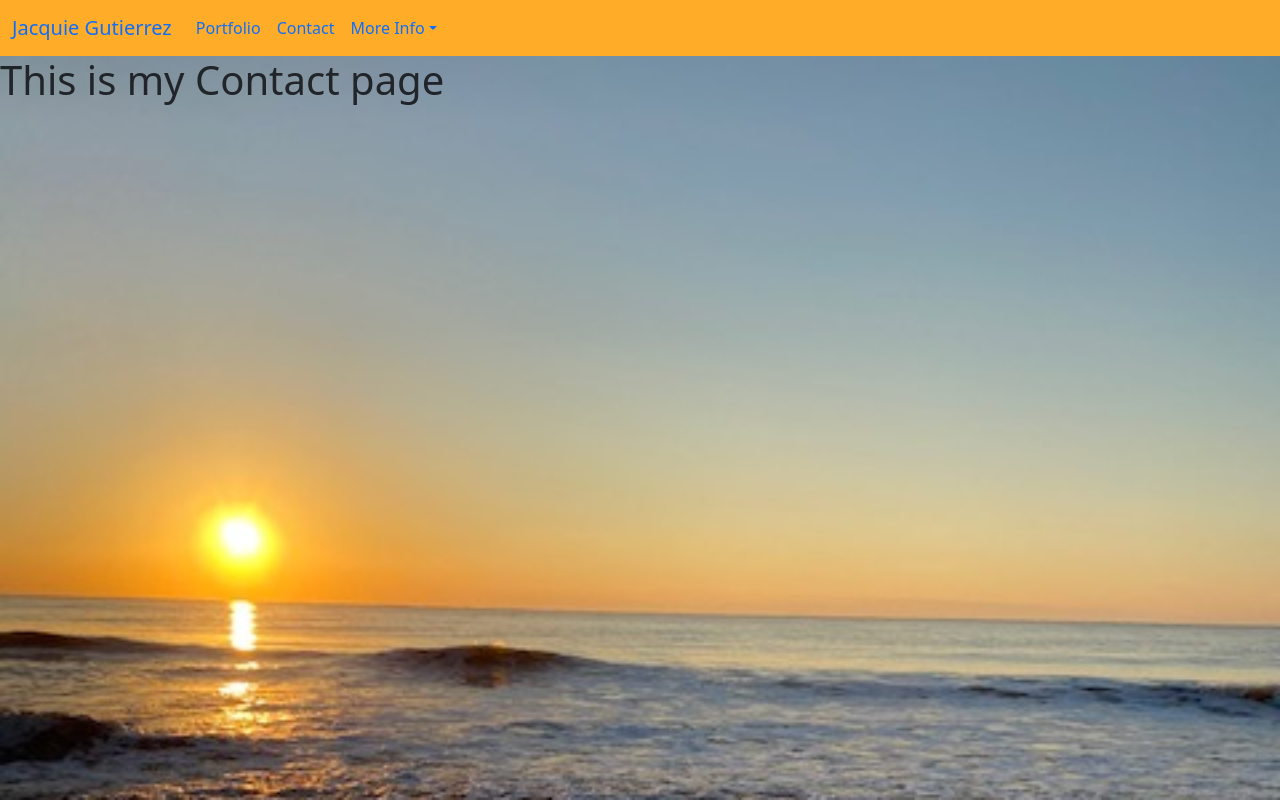
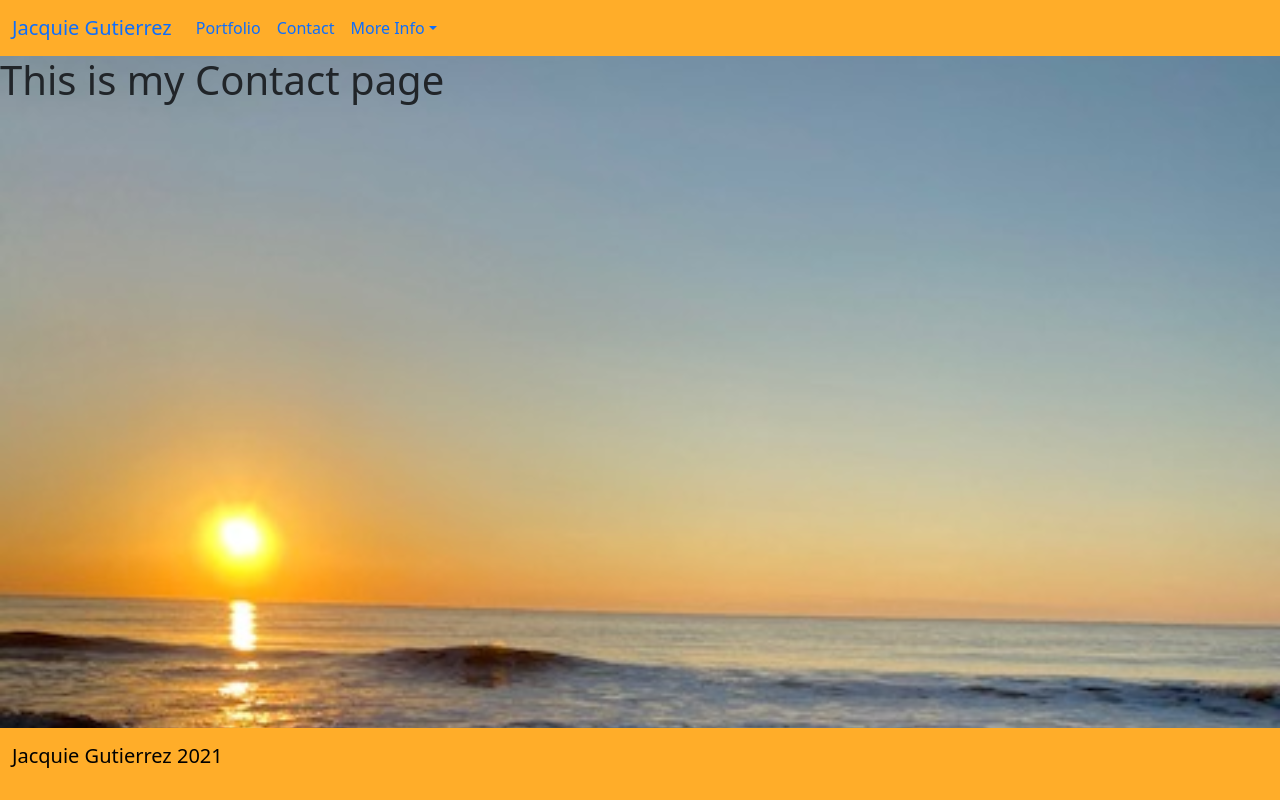
Before and after one commit to Jacquie24/jg-portfolio, a React (Create React App) app: page /#/contact in a window 1280 px wide. Built offline with nearby package versions, Linux system fonts and the light colour scheme.

Commit message:
Created footer and added to app.js

```diff
--- a/src/App.js
+++ b/src/App.js
@@ -5,6 +5,7 @@ import Contact from "./containers/Contact/Contact";
 import Portfolio from "./containers/Portfolio/Portfolio";
 import "./App.css";
 import Header from "./components/Header/Header";
+import Footer from "./components/Footer/Footer";
 
 
 
@@ -19,6 +20,7 @@ function App() {
           <Route path="/portfolio" component={Portfolio} />
         </Switch>
       </Router>
+      <Footer />
       </div>
 
   );
--- /dev/null
+++ b/src/components/Footer/Footer.css
@@ -0,0 +1,13 @@
+.navbar {
+    background-color: #FFAD29ff;
+    color: black;
+    text-align: center;
+    margin-left: auto;
+    margin-right: auto;
+}
+
+.navbar-brand {
+    margin-left: auto;
+    margin-right: auto;
+    text-align: center;
+}
--- a/src/components/Footer/Footer.jsx
+++ b/src/components/Footer/Footer.jsx
@@ -3,9 +3,9 @@ import React from 'react';
 const Footer = () => {
     return (
         <div>
-            <nav class="navbar fixed-bottom navbar-light bg-light">
-  <div class="container-fluid">
-    <a class="navbar-brand" href="/">Fixed bottom</a>
+            <nav className="navbar fixed-bottom">
+  <div className="container-fluid">
+    <p className="navbar-brand">Jacquie Gutierrez 2021</p>
   </div>
 </nav>
         </div>
```
